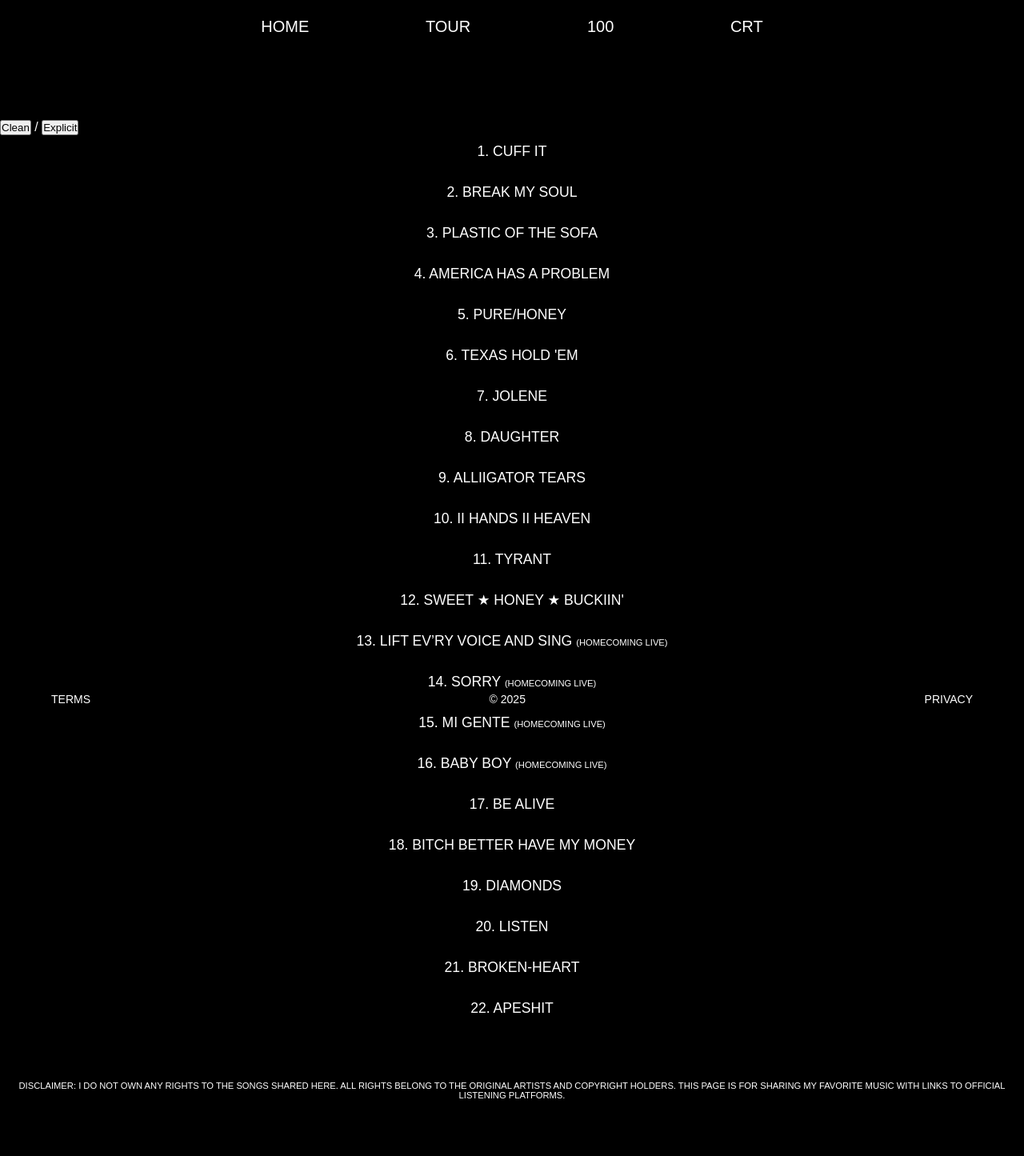
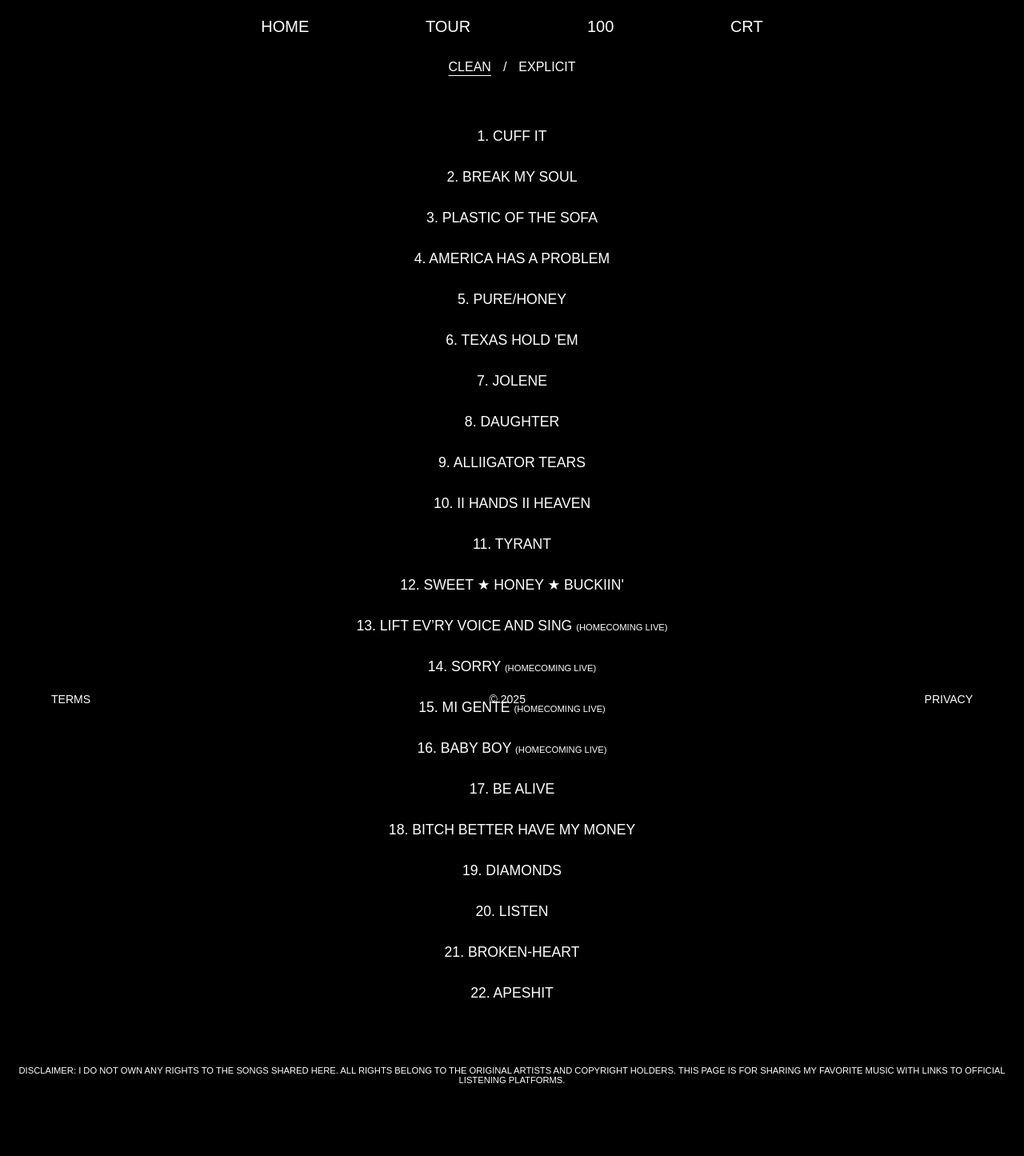
Before and after one commit to Khalil2000web/Music, a Jekyll site: the page built from index.md, in a window 1280 px wide. Shown: the whole page at 80% size. Built offline with Jekyll 4.4.1, drawn with Linux system fonts in a browser that asks for light colours; some web fonts are replaced.

Commit message:
Update defualt.html

```diff
--- a/_layouts/defualt.html
+++ b/_layouts/defualt.html
@@ -23,6 +23,7 @@
 <style> * {padding:0;margin:0;box-sizing: border-box;}html,body {background-color:var(--background-color);color: var(--text-color);font-family: var(--font-main);}turbo-progress-bar {display: none !important;} </style>
 <style>header {flex-wrap:wrap;position: fixed;top:22px;width:100%;max-width:90%;left:50%;transform: translateX(-50%);display: flex;align-items:center;justify-content: space-around;gap:5px;z-index:1000;}header a {color:var(--text-color);text-decoration: none;font-size: 22px;}@media screen and (min-width:44em) {header {max-width: 60%;}header a {font-size:20px;}} </style>
 <style>.footer {flex-wrap:wrap;position: fixed;z-index:1000;bottom:0;left:50%;transform: translateX(-50%);width:100%;max-width:80%;gap:0;display: flex;align-items: end;justify-content: space-around;}.footer a {color: var(--text-color);text-decoration: none;font-size:15px;padding-bottom: 18px;}.footer p {padding:0;margin:0;font-size:15px;padding-bottom:18px;} @media screen and (min-width:44em) {.footer{max-width:90%;justify-content:space-between;}.footer a,.footer p {font-size:14px;}} </style>
+<style>.toggle-container {position:fixed;top:70px;left:50%;transform:translateX(-50%);width:100%;display:flex;align-items:center;justify-content:center;text-align: center;}.toggle-container button {border: none;background: none;font-size: 16px;font-weight: normal;padding: 5px 15px;cursor: pointer;font-family:var(--font-main);color:var(--text-color);text-underline-offset:5px;text-transform:uppercase;}.toggle-container span {color:var(--text-color);margin:0;padding:0;font-size:16px;}.toggle-container button.active {text-decoration: underline;}</style>
 </head>
 <body>
 <header>
```
